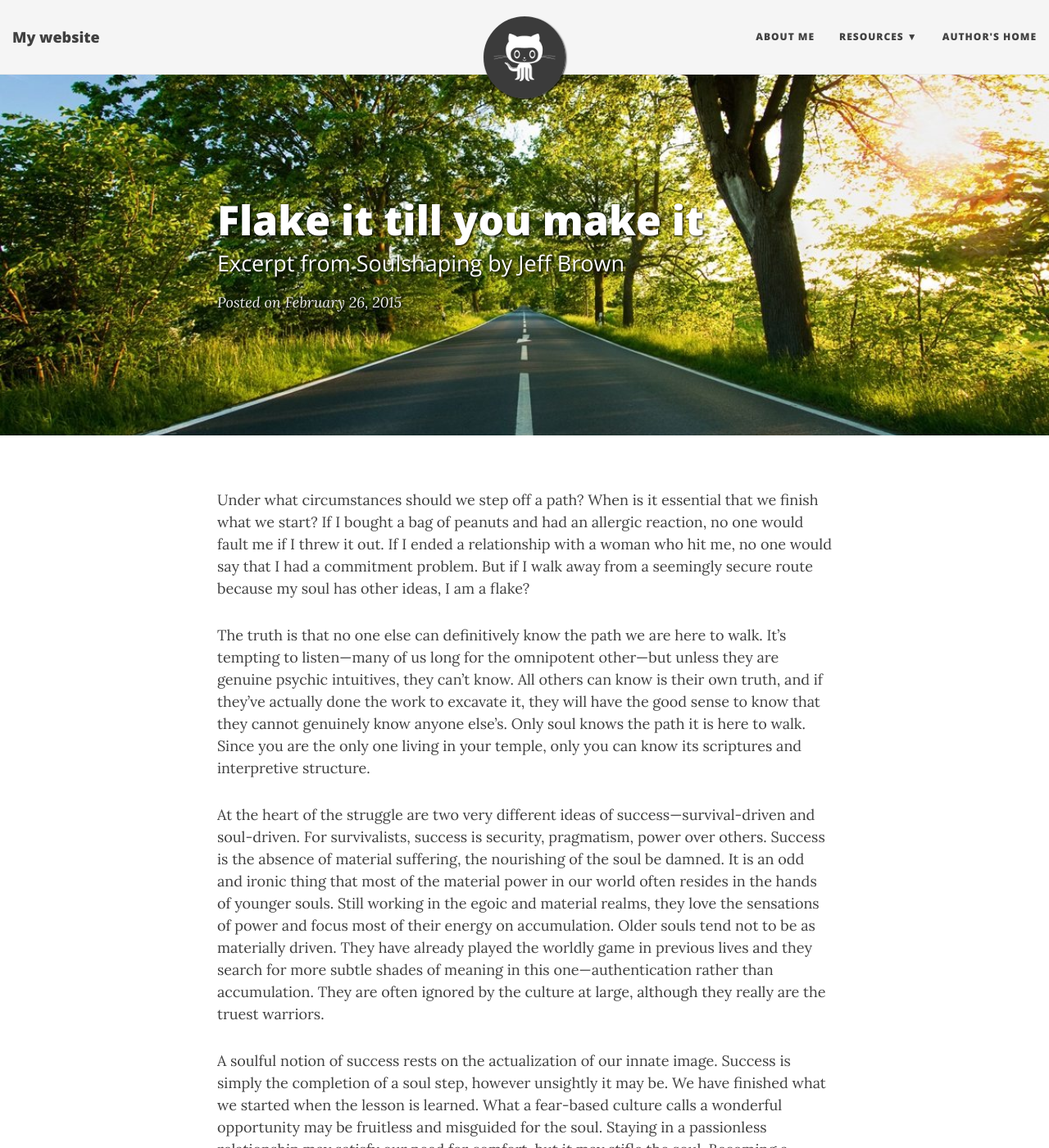
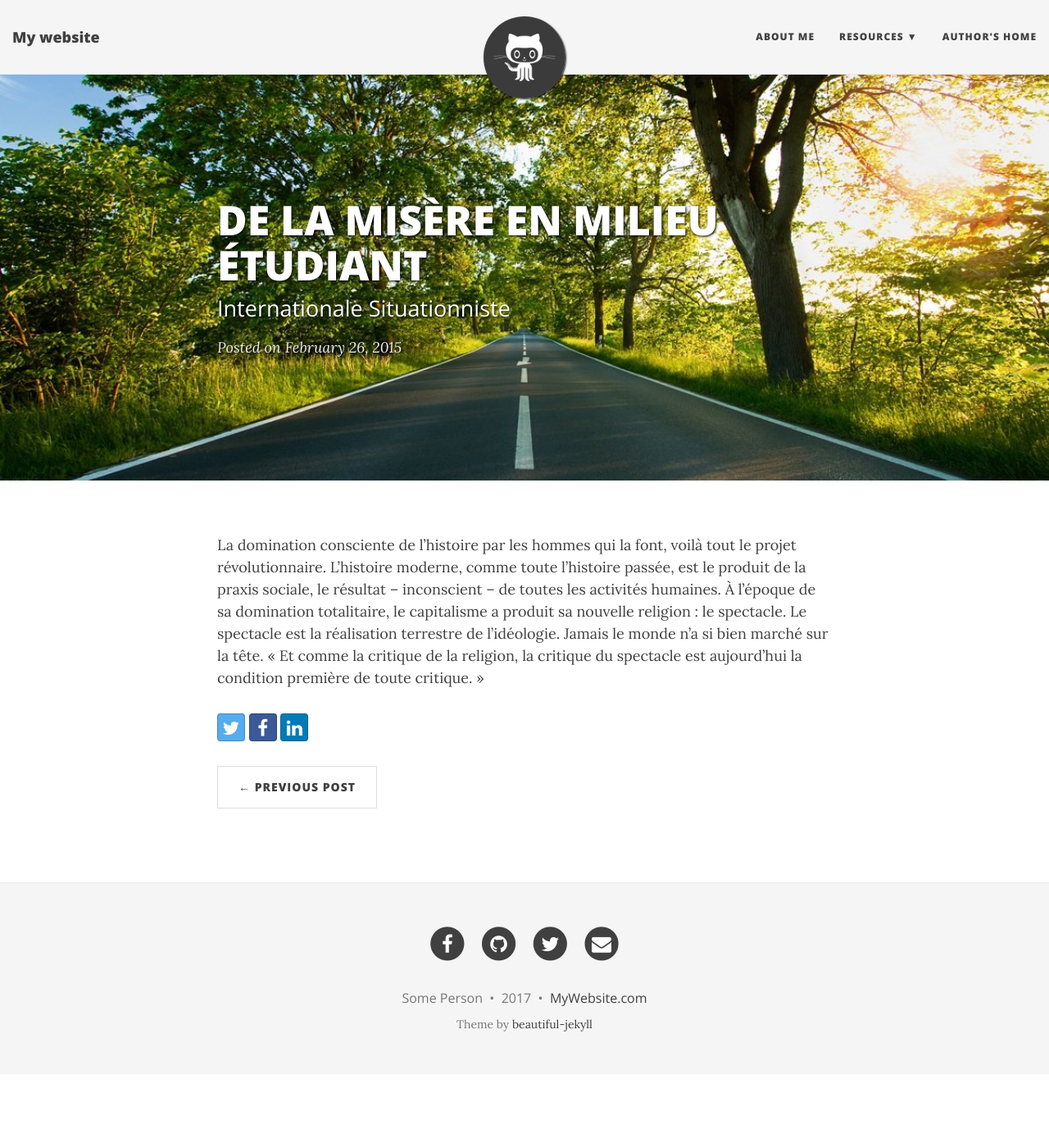
Before and after one commit to ConservationDepassement/conservationdepassement.github.io, a Jekyll site: the page built from _posts/2015-02-26-flake-it-till-you-make-it.md, in a window 1280 px wide and 1400 px high. Shown: the whole window at 82% size. Built offline with Jekyll 4.4.1, drawn with Linux system fonts in a browser that asks for light colours; nearby versions of some CDN libraries; some of the changed text lies outside the part shown.

Commit message:
LEWD NOODLES I SAID

```diff
--- a/_posts/2015-02-26-flake-it-till-you-make-it.md
+++ b/_posts/2015-02-26-flake-it-till-you-make-it.md
@@ -1,14 +1,8 @@
 ---
 layout: post
-title: Flake it till you make it
-subtitle: Excerpt from Soulshaping by Jeff Brown
+title: DE LA MISÈRE EN MILIEU ÉTUDIANT
+subtitle: Internationale Situationniste
 bigimg: /img/path.jpg
 ---
 
-Under what circumstances should we step off a path? When is it essential that we finish what we start? If I bought a bag of peanuts and had an allergic reaction, no one would fault me if I threw it out. If I ended a relationship with a woman who hit me, no one would say that I had a commitment problem. But if I walk away from a seemingly secure route because my soul has other ideas, I am a flake?
-
-The truth is that no one else can definitively know the path we are here to walk. It’s tempting to listen—many of us long for the omnipotent other—but unless they are genuine psychic intuitives, they can’t know. All others can know is their own truth, and if they’ve actually done the work to excavate it, they will have the good sense to know that they cannot genuinely know anyone else’s. Only soul knows the path it is here to walk. Since you are the only one living in your temple, only you can know its scriptures and interpretive structure.
-
-At the heart of the struggle are two very different ideas of success—survival-driven and soul-driven. For survivalists, success is security, pragmatism, power over others. Success is the absence of material suffering, the nourishing of the soul be damned. It is an odd and ironic thing that most of the material power in our world often resides in the hands of younger souls. Still working in the egoic and material realms, they love the sensations of power and focus most of their energy on accumulation. Older souls tend not to be as materially driven. They have already played the worldly game in previous lives and they search for more subtle shades of meaning in this one—authentication rather than accumulation. They are often ignored by the culture at large, although they really are the truest warriors.
-
-A soulful notion of success rests on the actualization of our innate image. Success is simply the completion of a soul step, however unsightly it may be. We have finished what we started when the lesson is learned. What a fear-based culture calls a wonderful opportunity may be fruitless and misguided for the soul. Staying in a passionless relationship may satisfy our need for comfort, but it may stifle the soul. Becoming a famous lawyer is only worthwhile if the soul demands it. It is an essential failure if you are called to be a monastic this time around. If you need to explore and abandon ten careers in order to stretch your soul toward its innate image, then so be it. Flake it till you make it.
+La domination consciente de l’histoire par les hommes qui la font, voilà tout le projet révolutionnaire. L’histoire moderne, comme toute l’histoire passée, est le produit de la praxis sociale, le résultat – inconscient – de toutes les activités humaines. À l’époque de sa domination totalitaire, le capitalisme a produit sa nouvelle religion : le spectacle. Le spectacle est la réalisation terrestre de l’idéologie. Jamais le monde n’a si bien marché sur la tête. « Et comme la critique de la religion, la critique du spectacle est aujourd’hui la condition première de toute critique. »
```
